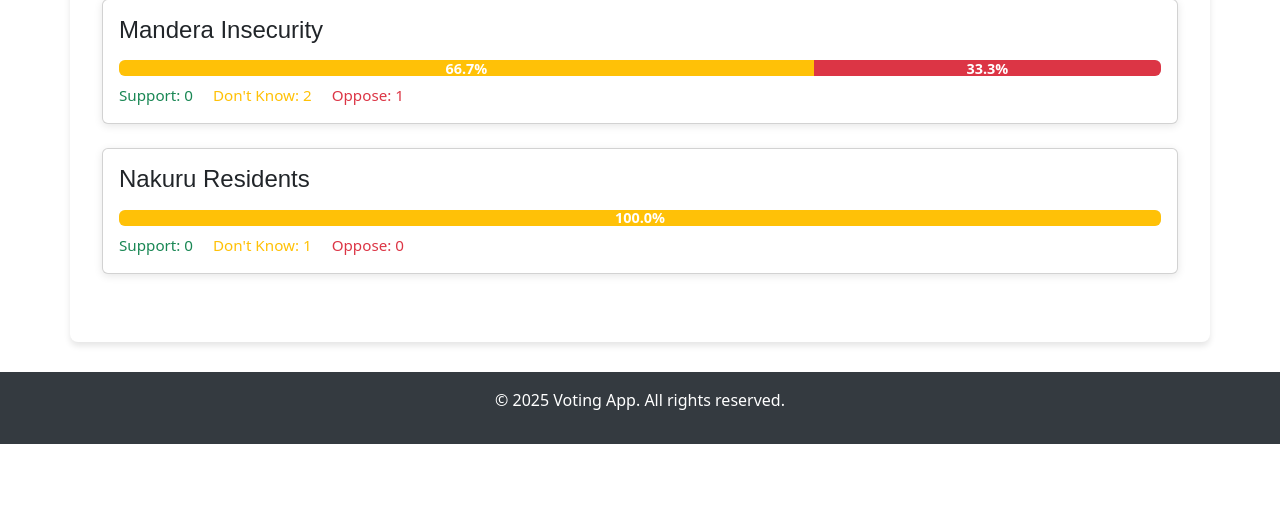
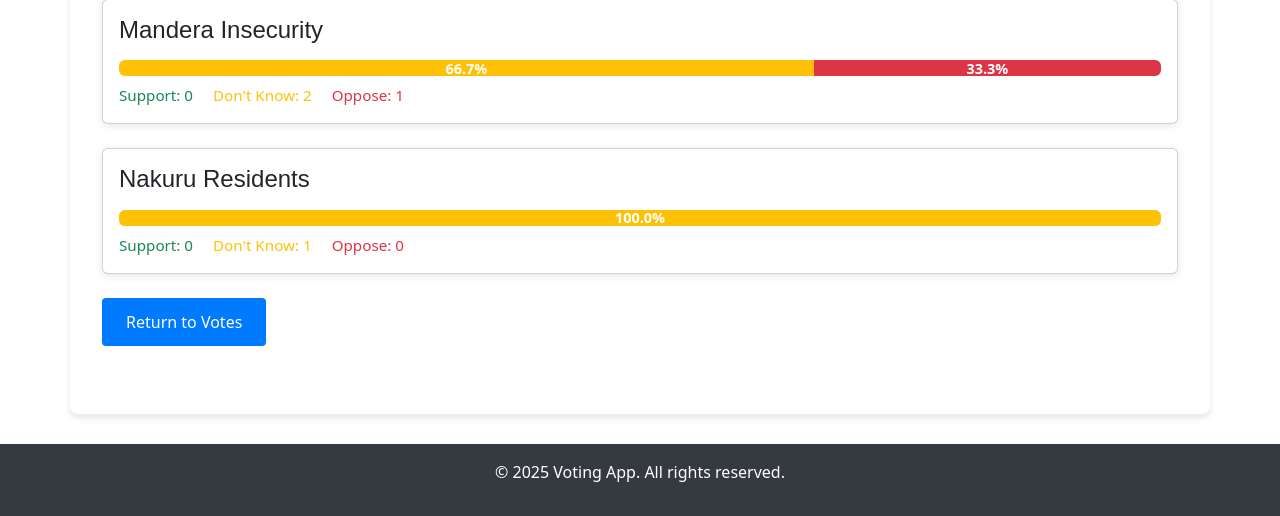
Before and after one commit to theotsori/Polling-Stats, a Flask app: page /results in a window 1280 px wide. Shown: the part 561-1077 px from the top of the page. Before the commit the page ends 1005 px from the top, so only its background shows below. Run offline with Flask 2, Linux system fonts and the light colour scheme; data comes from the database, SQL or seed files in the repository; both versions use the stored data as it was after the commit.

Commit message:
Add return button to results page and style it with CSS

```diff
--- a/app/templates/results.html
+++ b/app/templates/results.html
@@ -40,5 +40,6 @@
       </div>
     </div>
   {% endfor %}
+  <a href="{{ url_for('index') }}" class="button">Return to Votes</a>
 </div>
 {% endblock %}
--- a/static/results.css
+++ b/static/results.css
@@ -10,6 +10,21 @@
   border: none;
   border-radius: 8px;
   box-shadow: 0 2px 8px rgba(0, 0, 0, 0.1);
+}
+
+.button {
+  display: inline-block;
+  padding: 0.75rem 1.5rem;
+  background-color: #007bff;
+  color: #fff;
+  border-radius: 0.25rem;
+  font-weight: 500;
+  text-decoration: none;
+  transition: background-color 0.3s ease;
+}
+
+.button:hover {
+  background-color: #0056b3;
 }
 
 /* Card title styling */
```
Also changed, not shown: instance/votes.db.
